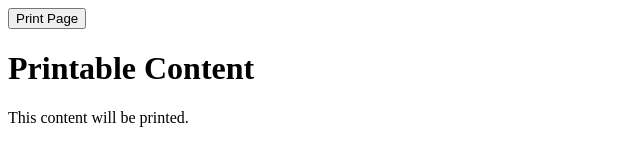
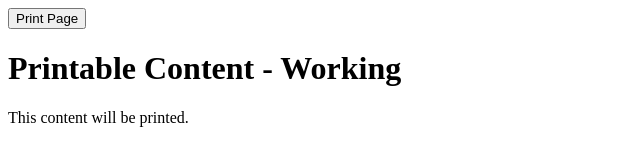
Before and after one commit to ajmalik/test, a plain HTML site: page index.html in a window 1280 px wide. Shown: the whole page, without its empty margins (0-640 px from the left). Drawn offline with Linux system fonts and the light colour scheme.

Commit message:
Update index.html
working

```diff
--- a/index.html
+++ b/index.html
@@ -52,7 +52,7 @@
     <button onclick="printPage()">Print Page</button>
 
     <div id="printSection">
-        <h1>Printable Content</h1>
+        <h1>Printable Content - Working</h1>
         <p>This content will be printed.</p>
     </div>
 
```
